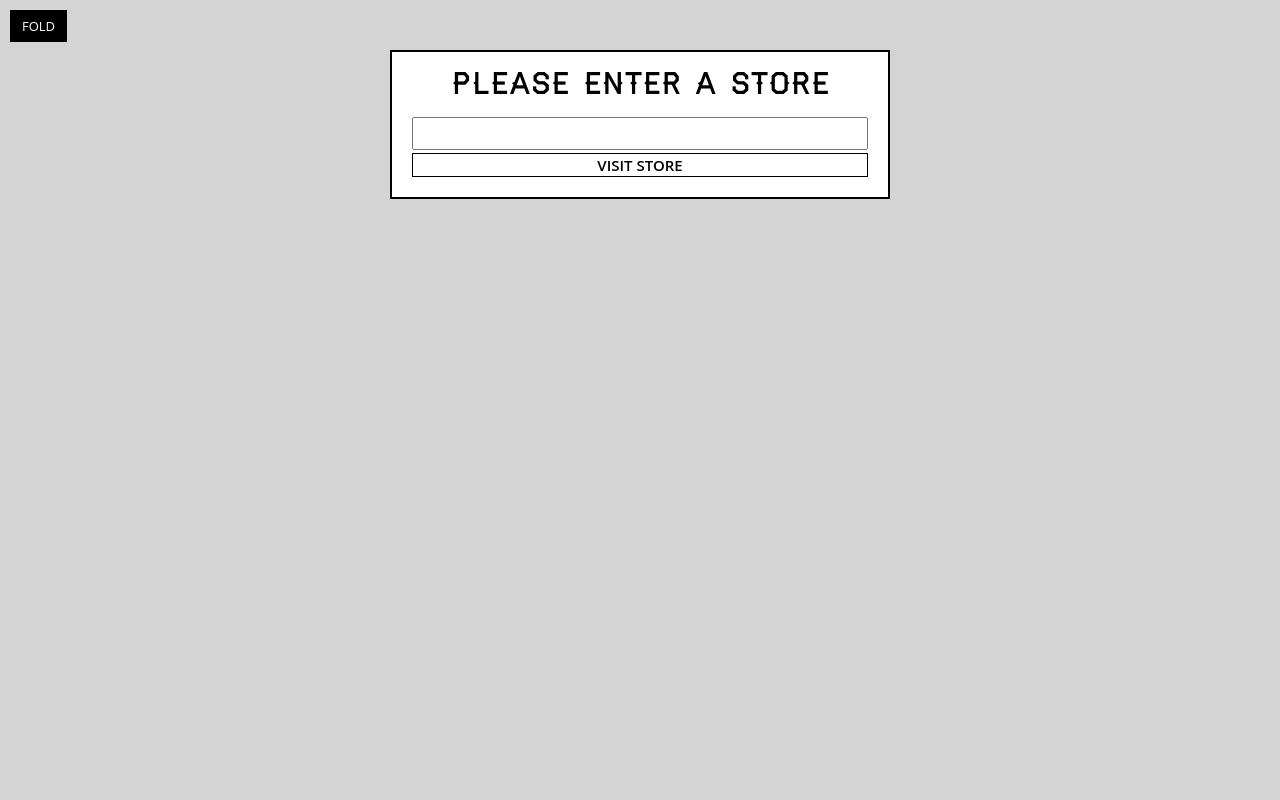
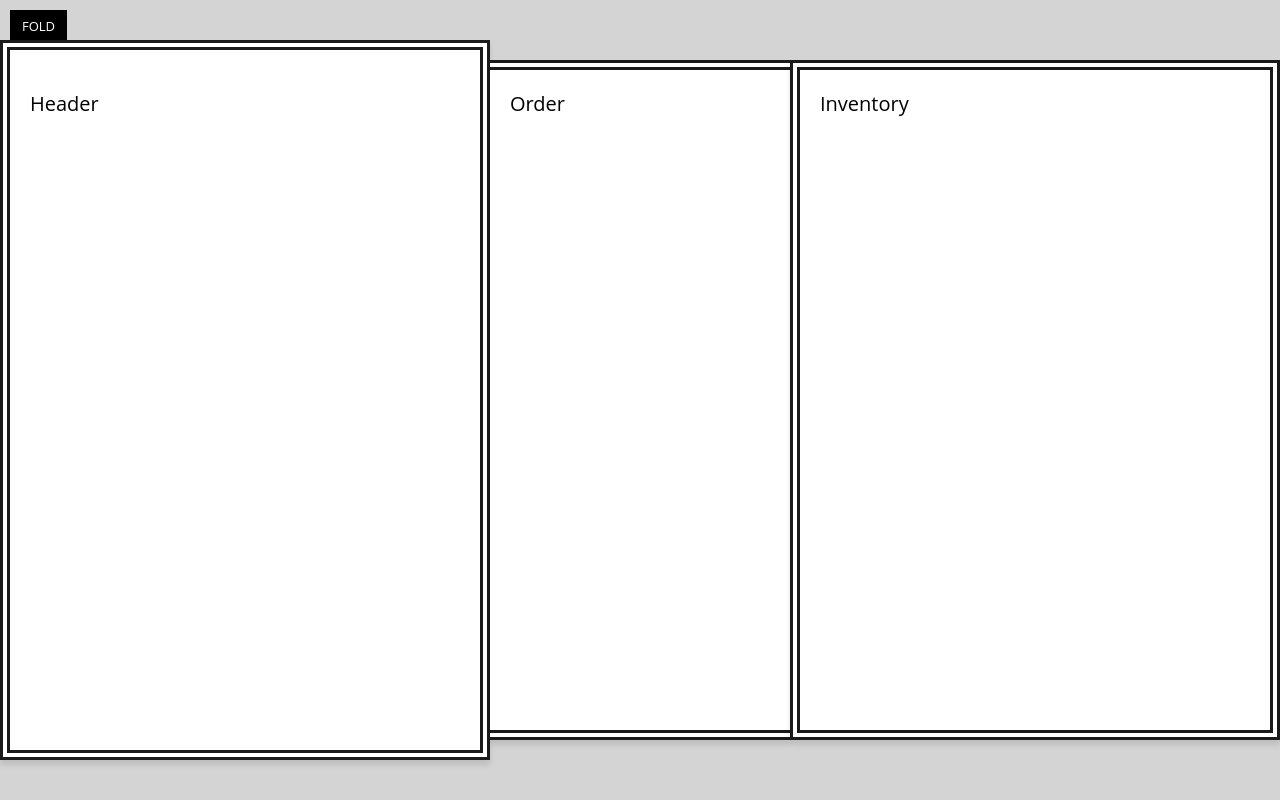
Before and after one commit to jsfowles/react-practice, a React (Create React App) app: page / in a window 1280 px wide. Built offline with nearby package versions, Linux system fonts and the light colour scheme.

Commit message:
created Order and Inventory components

```diff
--- /dev/null
+++ b/src/components/App.js
@@ -0,0 +1,20 @@
+import React from 'react';
+import Header from './Header';
+import Order from './Order';
+import Inventory from './Inventory';
+
+class App extends React.Component {
+  render() {
+    return(
+      <div className='catch-of-the-day'>
+        <div className='menu'>
+          <Header />
+        </div>
+        <Order />
+        <Inventory />
+      </div>
+    )
+  }
+}
+
+export default App;
--- /dev/null
+++ b/src/components/Header.js
@@ -0,0 +1,11 @@
+import React from 'react';
+
+class Header extends React.Component {
+  render() {
+    return (
+      <p>Header</p>
+    )
+  }
+}
+
+export default Header;
--- /dev/null
+++ b/src/components/Inventory.js
@@ -0,0 +1,11 @@
+import React from 'react';
+
+class Inventory extends React.Component {
+  render() {
+    return (
+      <p>Inventory</p>
+    )
+  }
+}
+
+export default Inventory;
--- /dev/null
+++ b/src/components/Order.js
@@ -0,0 +1,11 @@
+import React from 'react';
+
+class Order extends React.Component {
+  render() {
+    return (
+      <p>Order</p>
+    )
+  }
+}
+
+export default Order;
--- a/src/index.js
+++ b/src/index.js
@@ -1,7 +1,8 @@
 import React from 'react';
 import { render } from 'react-dom';
 import './css/style.css';
+import App from './components/App';
 
 import StorePicker from './components/StorePicker';
 
- render(<StorePicker/>, document.getElementById("main"));
+ render(<App/>, document.getElementById("main"));
```
